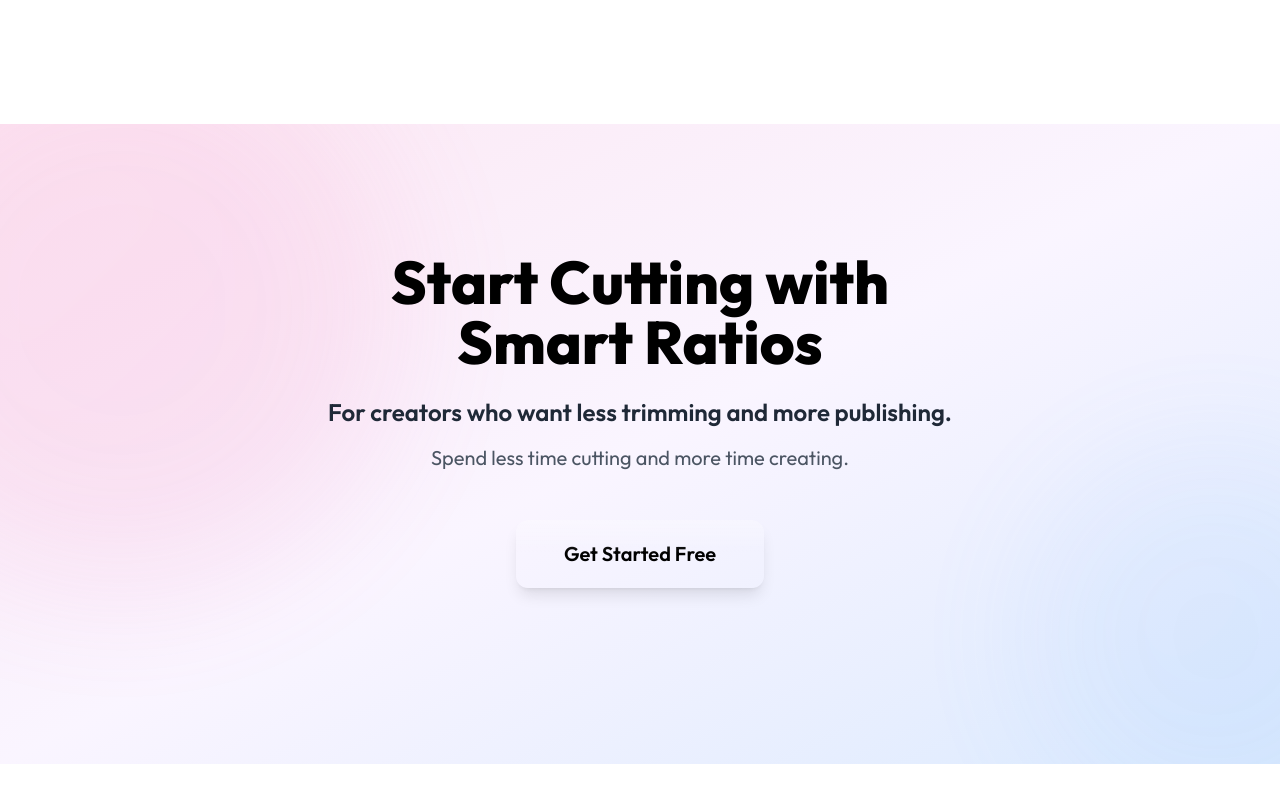
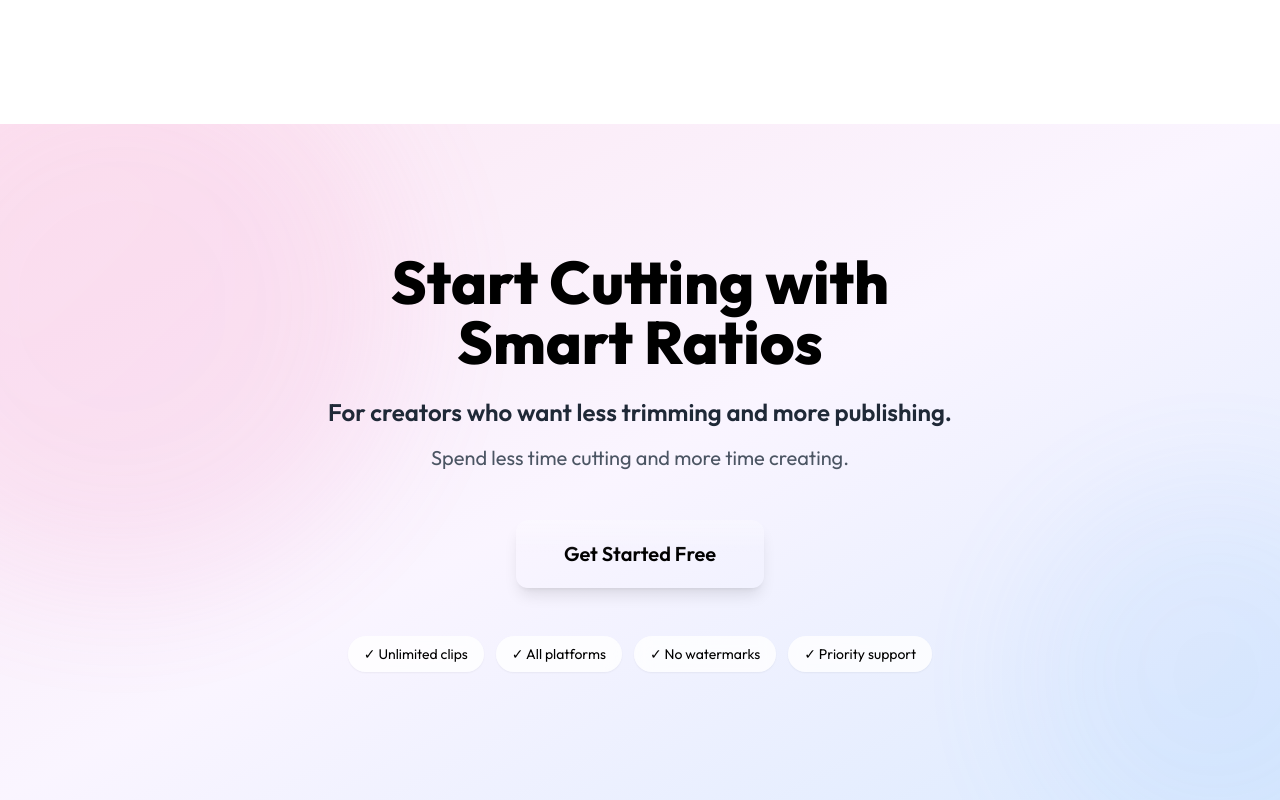
Before and after one commit to ceejt/snippit-landing-page, a React (Create React App) app: page / in a window 1280 px wide. Shown: the part 2899-3699 px from the top of the page. Before the commit the page ends 3663 px from the top, so only its background shows below. Built offline with nearby package versions, Linux system fonts and the light colour scheme; the HTML template or start-up script is replaced by a standard one.

Commit message:
Added CTA features pill with hover animations.

```diff
--- a/src/components/CTA.jsx
+++ b/src/components/CTA.jsx
@@ -72,6 +72,27 @@ const CTA = () => {
               Get Started Free
             </motion.a>
           </div>
+          <motion.div
+            className="flex flex-wrap gap-3 justify-center"
+            initial={{ opacity: 0, y: 20 }}
+            whileInView={{ opacity: 1, y: 0 }}
+            viewport={{ once: true }}
+            transition={{ delay: 0.3 }}
+          >
+            {features.map((feature, index) => (
+              <motion.span
+                key={index}
+                className="px-4 py-2 bg-white/80 backdrop-blur rounded-full text-sm font-medium shadow-sm"
+                initial={{ opacity: 0, scale: 0.8 }}
+                whileInView={{ opacity: 1, scale: 1 }}
+                viewport={{ once: true }}
+                transition={{ delay: 0.125 + index * 0.1 }}
+                whileHover={{ scale: 1.05 }}
+              >
+                {feature}
+              </motion.span>
+            ))}
+          </motion.div>
         </motion.div>
       </div>
     </section>
```
